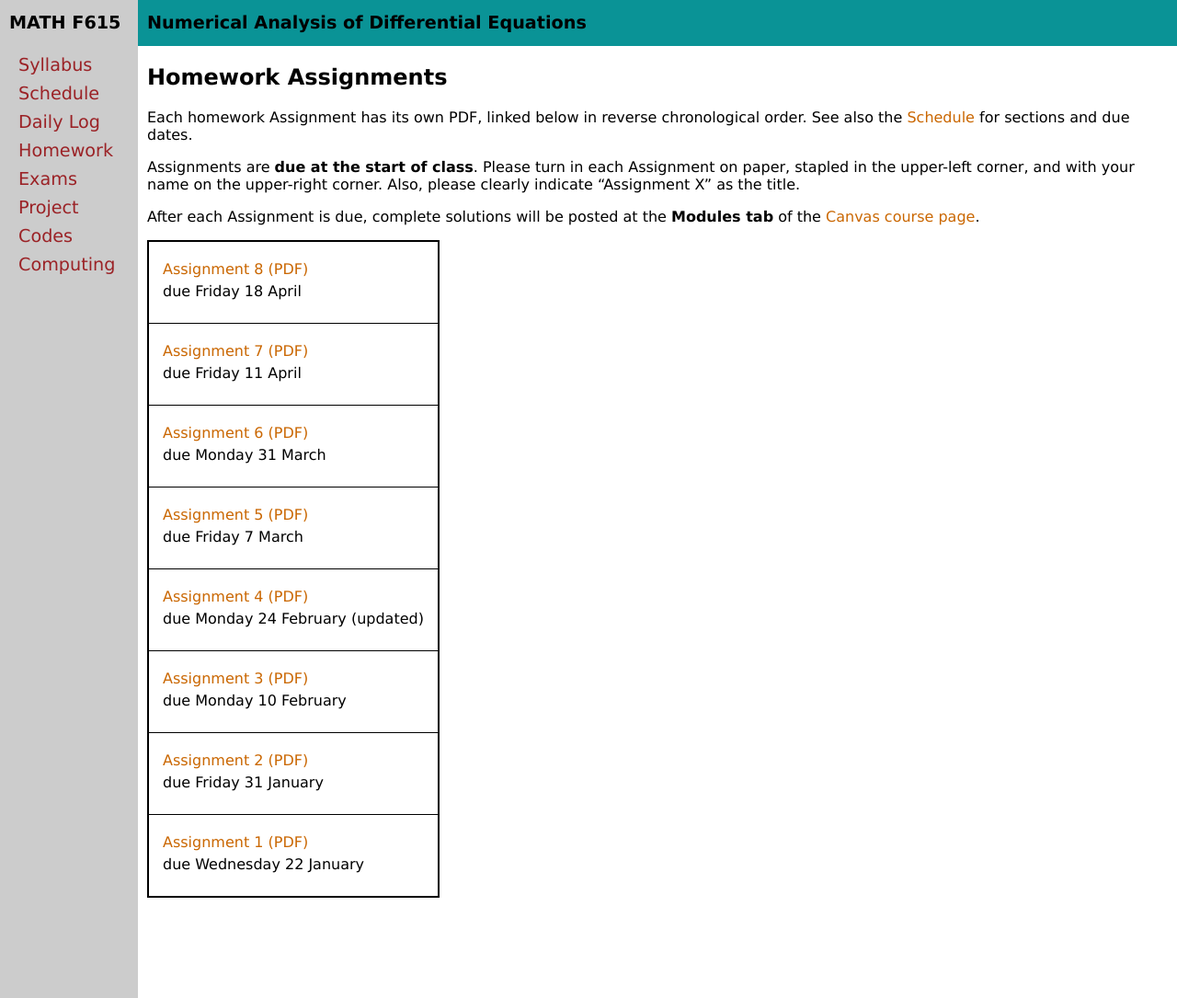
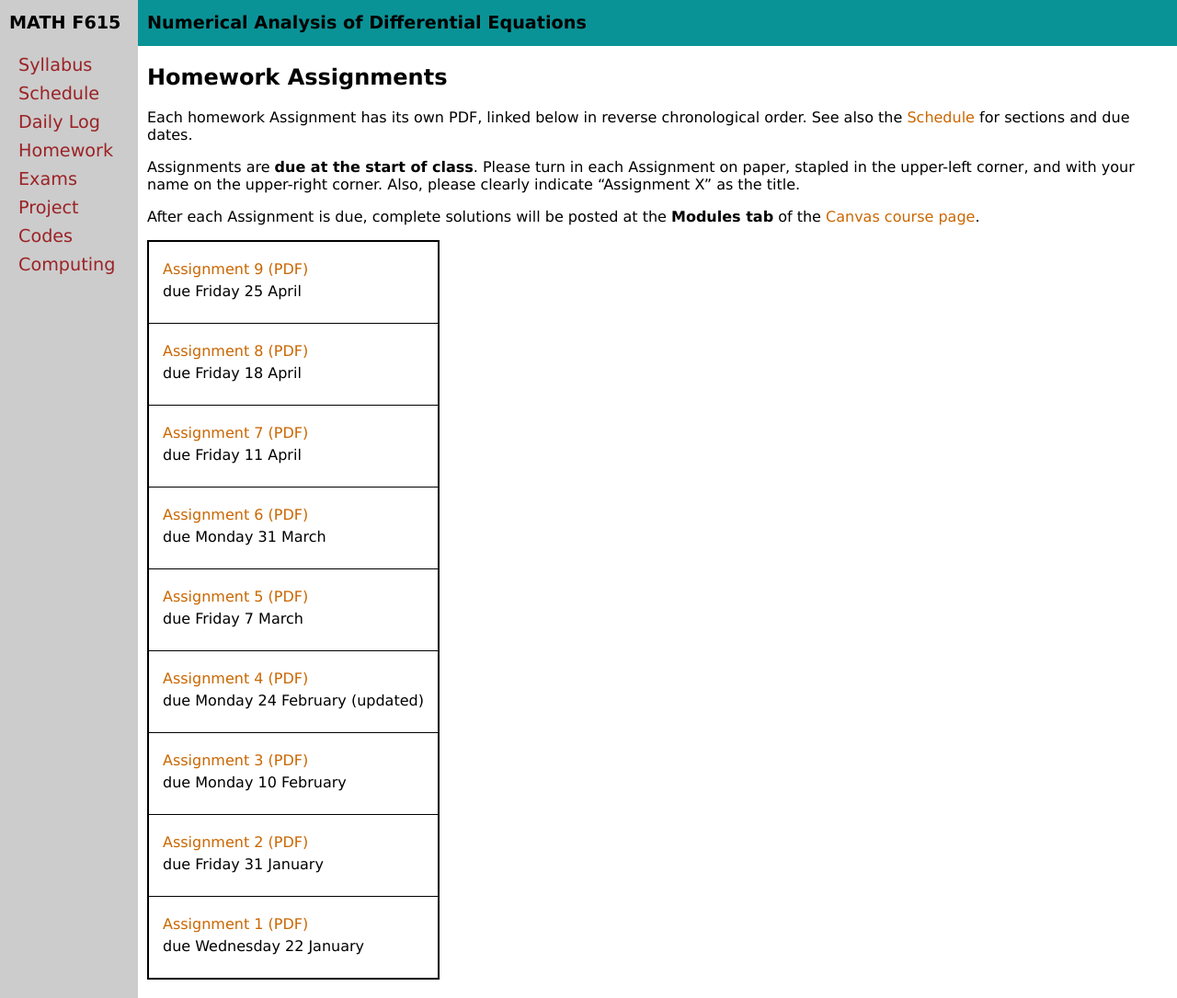
Before and after one commit to bueler/nade, a Jekyll site: the page built from homework.md, in a window 1280 px wide and 1085 px high. Shown: the whole window at 92% size. Built offline with Jekyll 4.4.1, drawn with Linux system fonts in a browser that asks for light colours.

Commit message:
post A9 and update schedule

```diff
--- a/_data/homework.yml
+++ b/_data/homework.yml
@@ -1,6 +1,9 @@
 semester: Spring 2025
 home: assets/homework/S25
 homework:
+- name: Assignment 9
+  due: Friday 25 April
+  blank: A9.pdf
 - name: Assignment 8
   due: Friday 18 April
   blank: A8.pdf
```
Also changed, not shown: 4 other files.
